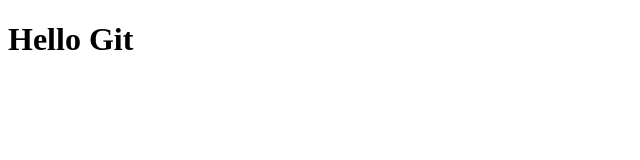
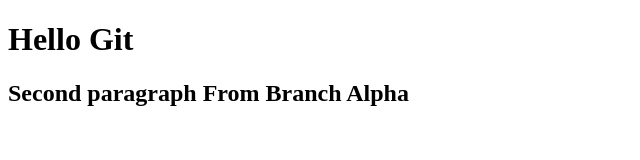
Before and after one commit to techmips/gitlearning, a plain HTML site: page index.html in a window 1280 px wide. Shown: the whole page, without its empty margins (0-640 px from the left). Drawn offline with Linux system fonts and the light colour scheme.

Commit message:
Merged Alpha

```diff
--- a/index.html
+++ b/index.html
@@ -8,5 +8,6 @@
 </head>
 <body>
         <h1>Hello Git</h1>
+        <h2>Second paragraph From Branch Alpha</h2>
 </body>
 </html>
```
